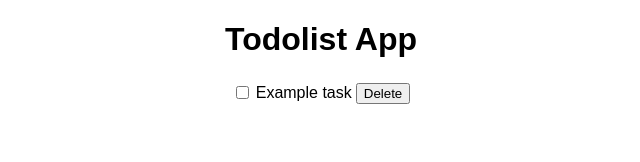
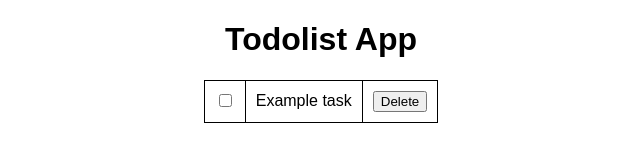
Before and after one commit to sunrayyourdev/todo-list, a plain HTML site: page index.html in a window 1280 px wide. Shown: the whole page, without its empty margins (319-959 px from the left). Drawn offline with Linux system fonts and the light colour scheme.

Commit message:
table css

```diff
--- a/main.css
+++ b/main.css
@@ -5,6 +5,9 @@ body {
     font-family: sans-serif;
 }
 
-table {
+table, td, th{
     margin: 0 auto;
+    padding: 10px;
+    border: 1px solid;
+    border-collapse: collapse;
 }
```
